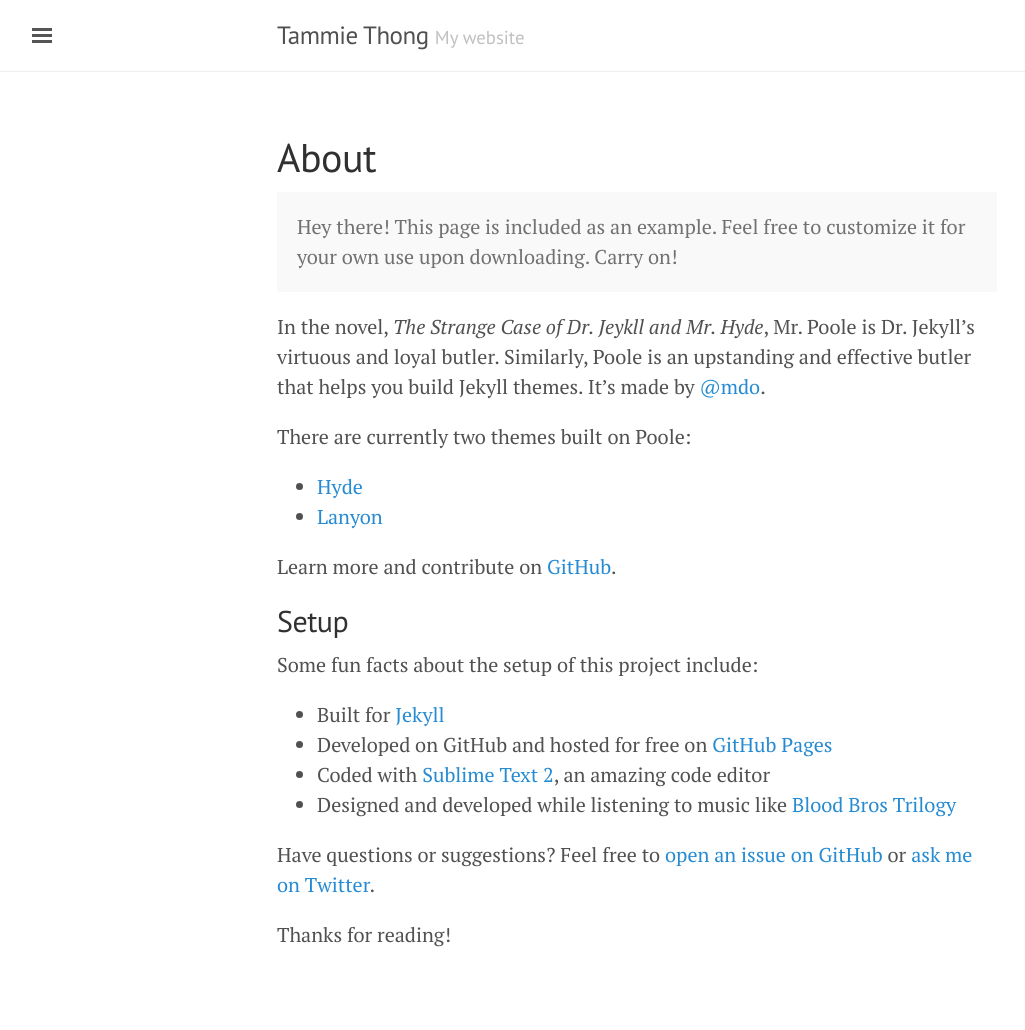
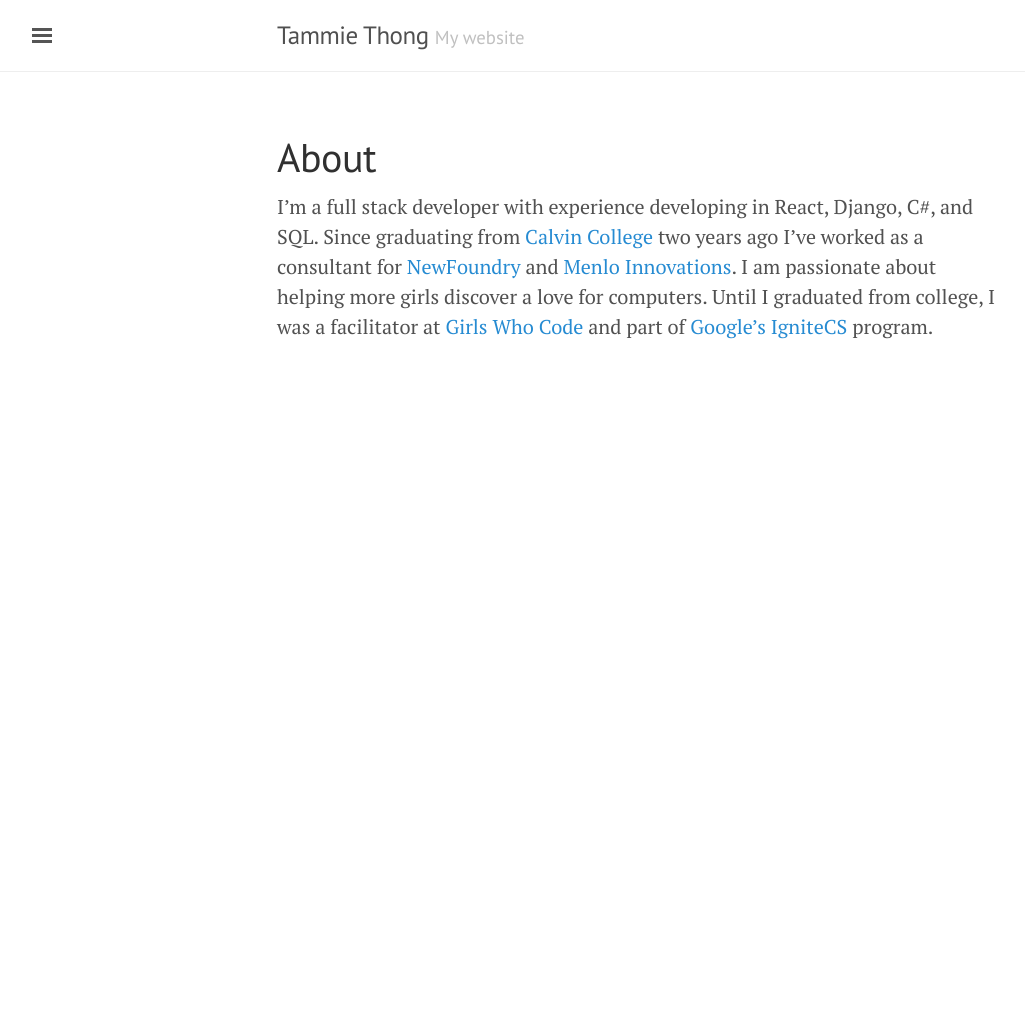
Before and after one commit to tammiet/tammiet.github.io, a Jekyll site: the page built from about.md, in a window 1280 px wide. Shown: the whole page, without its empty margins (3-1028 px from the left). Built offline with Jekyll 4.4.1, drawn with Linux system fonts in a browser that asks for light colours; after the commit the page ends 900 px from its top, so only the background shows below that.

Commit message:
wrote initial About statment

```diff
--- a/about.md
+++ b/about.md
@@ -2,29 +2,4 @@
 layout: page
 title: About
 ---
-
-<p class="message">
-  Hey there! This page is included as an example. Feel free to customize it for your own use upon downloading. Carry on!
-</p>
-
-In the novel, *The Strange Case of Dr. Jeykll and Mr. Hyde*, Mr. Poole is Dr. Jekyll's virtuous and loyal butler. Similarly, Poole is an upstanding and effective butler that helps you build Jekyll themes. It's made by [@mdo](https://twitter.com/mdo).
-
-There are currently two themes built on Poole:
-
-* [Hyde](http://hyde.getpoole.com)
-* [Lanyon](http://lanyon.getpoole.com)
-
-Learn more and contribute on [GitHub](https://github.com/poole).
-
-## Setup
-
-Some fun facts about the setup of this project include:
-
-* Built for [Jekyll](http://jekyllrb.com)
-* Developed on GitHub and hosted for free on [GitHub Pages](https://pages.github.com)
-* Coded with [Sublime Text 2](http://sublimetext.com), an amazing code editor
-* Designed and developed while listening to music like [Blood Bros Trilogy](https://soundcloud.com/maddecent/sets/blood-bros-series)
-
-Have questions or suggestions? Feel free to [open an issue on GitHub](https://github.com/poole/issues/new) or [ask me on Twitter](https://twitter.com/mdo).
-
-Thanks for reading!
+I'm a full stack developer with experience developing in React, Django, C#, and SQL. Since graduating from [Calvin College](https://calvin.edu/) two years ago I've worked as a consultant for [NewFoundry](http://thenewfoundry.com/) and [Menlo Innovations](https://menloinnovations.com/). I am passionate about helping more girls discover a love for computers. Until I graduated from college, I was a facilitator at [Girls Who Code](https://girlswhocode.com/) and part of [Google's IgniteCS](https://sites.google.com/view/ignitecs) program.
```
Also changed, not shown: README.md (deleted), 1 other file.
